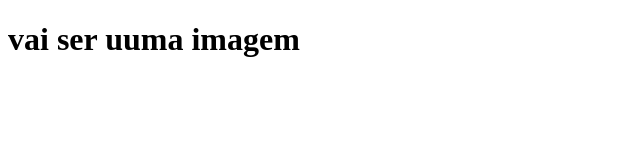
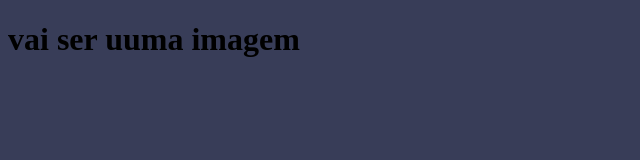
Before and after one commit to rafhaelvidal1/receitas-do-web-delicias, a plain HTML site: page index.html in a window 1280 px wide. Shown: the whole page, without its empty margins (0-640 px from the left). Drawn offline with Linux system fonts and the light colour scheme.

Commit message:
Add files via upload

```diff
--- a/style.css
+++ b/style.css
@@ -0,0 +1 @@
+body{background-color: #383D58;}
```
Also changed, not shown: index.html (line endings or trailing spaces).
